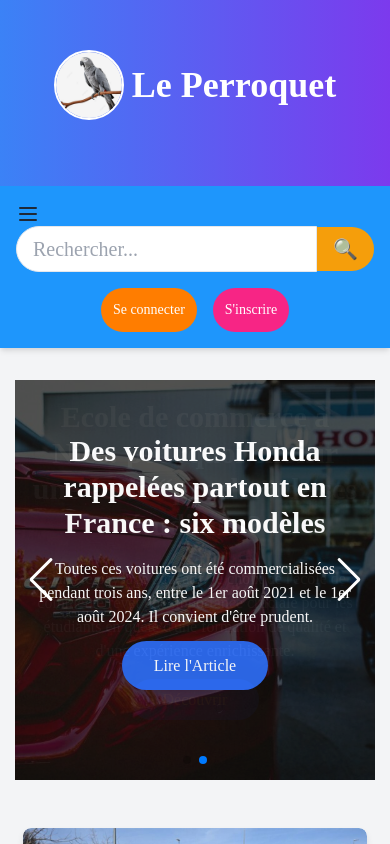
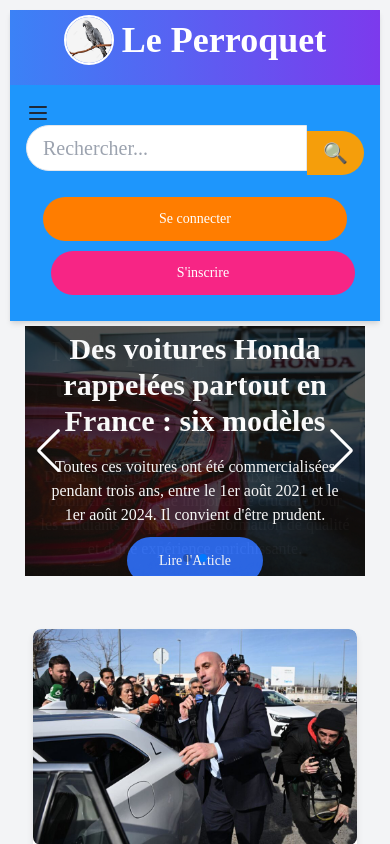
Before and after one commit to Emilekosha/LePerroquet_1, a plain HTML site: page index.html in a window 390 px wide. Shown: the top 844 px of the page. Drawn offline with nearby package versions, Linux system fonts and the light colour scheme; no server answers.

Commit message:
Des changements dans les fichiers header.js, main.css

```diff
--- a/css/main.css
+++ b/css/main.css
@@ -29,12 +29,10 @@ body {
 
 .login {
   background-color: #ff7d00;
-  font-size-adjust: 50px;
 }
 
 .signup {
   background-color: #f72585;
-  font-size: 18px;
 }
 
 .relative-slider {
@@ -101,3 +99,125 @@ nav {
   background-color: #1e96fc;
   font-family: "Times New Roman", Times, serif;
 }
+
+/* Media Query responsive pour tous les écrans < 500px */
+@media screen and (max-width: 500px) {
+  /* Réglages généraux */
+  body {
+    font-size: 14px;
+    line-height: 1.4;
+    padding: 10px;
+    margin: 0;
+    overflow-x: hidden;
+  }
+
+  /* Layout et structure */
+  .container {
+    width: 100%;
+    padding: 5px;
+    margin: 0;
+  }
+
+  /* Navigation */
+  nav {
+    flex-direction: column;
+    padding: 10px;
+  }
+
+  .logo {
+    flex-direction: column;
+    align-items: center;
+    gap: 10px;
+    margin-bottom: 15px;
+  }
+
+  .logo img {
+    width: 50px;
+    height: 50px;
+  }
+
+  .flex.space-x-4 {
+    flex-direction: column;
+    width: 100%;
+    align-items: center;
+  }
+
+  .flex.space-x-4 a {
+    width: 90%;
+    margin-bottom: 10px;
+    text-align: center;
+    padding: 8px;
+  }
+
+  /* Éléments interactifs */
+  .btn, .button {
+    width: 100%;
+    margin-bottom: 10px;
+  }
+
+  /* Formulaires */
+  form {
+    width: 100%;
+    padding: 10px;
+  }
+
+  input, select, textarea {
+    width: 100%;
+    margin-bottom: 10px;
+    padding: 8px;
+  }
+
+  /* Composants */
+  .relative-slider {
+    height: 250px;
+    width: 100%;
+  }
+
+  .article-card {
+    width: 100%;
+    margin-bottom: 15px;
+    padding: 10px;
+  }
+
+  .card {
+    flex-direction: column;
+    align-items: center;
+  }
+
+  /* Images */
+  img {
+    max-width: 100%;
+    height: auto;
+  }
+
+  /* Typographie */
+  h1 { font-size: 1.5em; }
+  h2 { font-size: 1.3em; }
+  h3 { font-size: 1.1em; }
+
+  /* Carrousel */
+  .carousel {
+    width: 100%;
+    overflow: hidden;
+  }
+
+  .carousel-item {
+    width: 100%;
+  }
+
+  /* Colonnes */
+  .col, .col-1, .col-2, .col-3, .col-4, .col-5, .col-6,
+  .col-7, .col-8, .col-9, .col-10, .col-11, .col-12 {
+    width: 100%;
+    margin-bottom: 10px;
+  }
+
+  /* Espacement */
+  .p-1, .p-2, .p-3, .p-4, .p-5 {
+    padding: 5px;
+  }
+
+  .m-1, .m-2, .m-3, .m-4, .m-5 {
+    margin: 5px;
+  }
+}
--- a/header.js
+++ b/header.js
@@ -3,7 +3,7 @@ document.getElementById('header').innerHTML = `
     <header class="bg-gradient-to-r from-blue-500 to-purple-600 shadow-md">
     <div class="logo flex items-center justify-between mx-auto p-4">
         <div class="flex items-center">
-            <img src="assets/images/logo1.png" alt="Logo Actualités Locales" class="h-12 rounded-full border-2 border-white">
+            <img src="/assets/images/logo1.png" alt="Logo Actualités Locales" class="h-12 rounded-full border-2 border-white">
             <h1 class="font-[Bebas Neue] text-4xl font-bold inline-block ml-2 text-white">Le Perroquet</h1>
         </div>
     </div>
```
